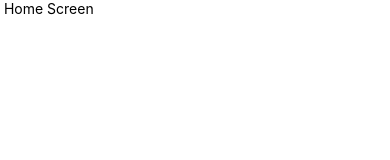
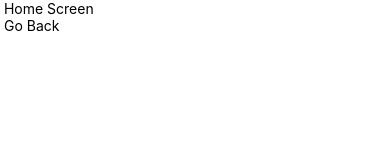
Before and after one commit to Srinihas/Cuckoo, a React Native app: screen / in a window 390 px wide. Shown: the top 160 px of the page. Built offline with nearby package versions, Linux system fonts and the light colour scheme.

Commit message:
Update Home.js

```diff
--- a/screens/Home.js
+++ b/screens/Home.js
@@ -6,6 +6,11 @@ export default class Home extends React.Component {
     return (
       <View>
         <Text> Home Screen </Text>
+        <TouchableOpacity onPress={()=>{
+          this.props.navigation.navigate("Home");
+        }}>
+          <Text style={styles.text}> Go Back </Text>
+        </TouchableOpacity>
       </View>
     );
   }
```
